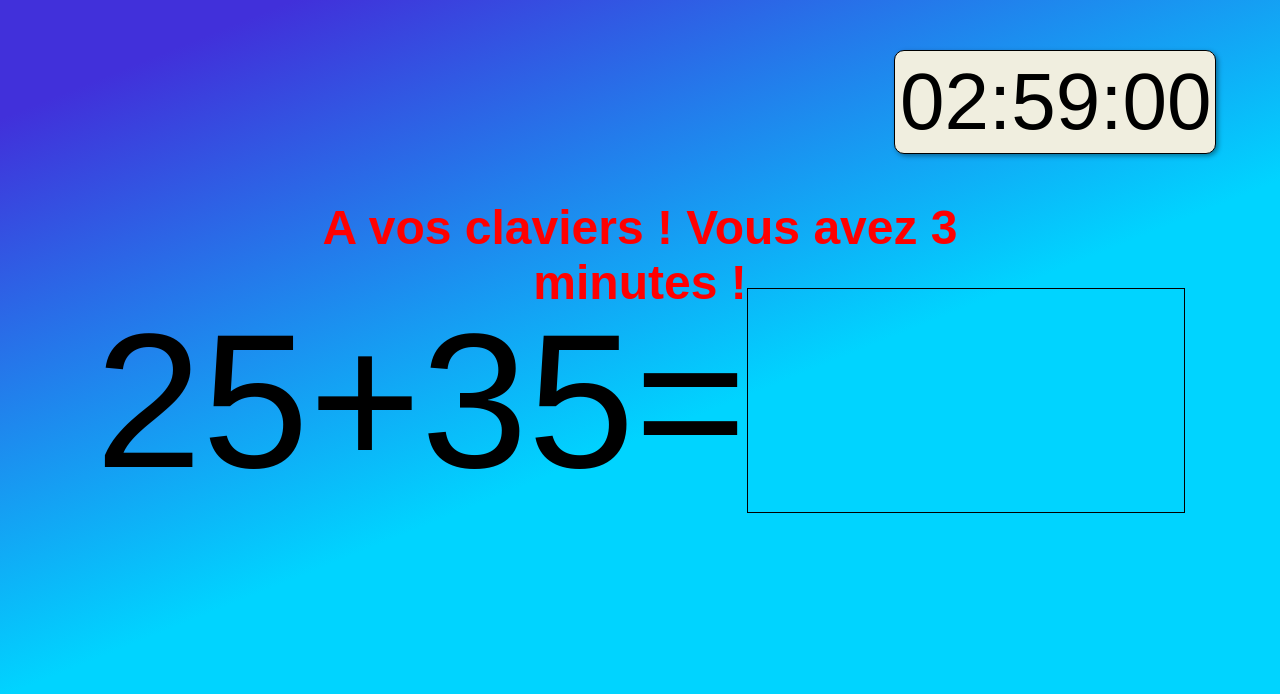
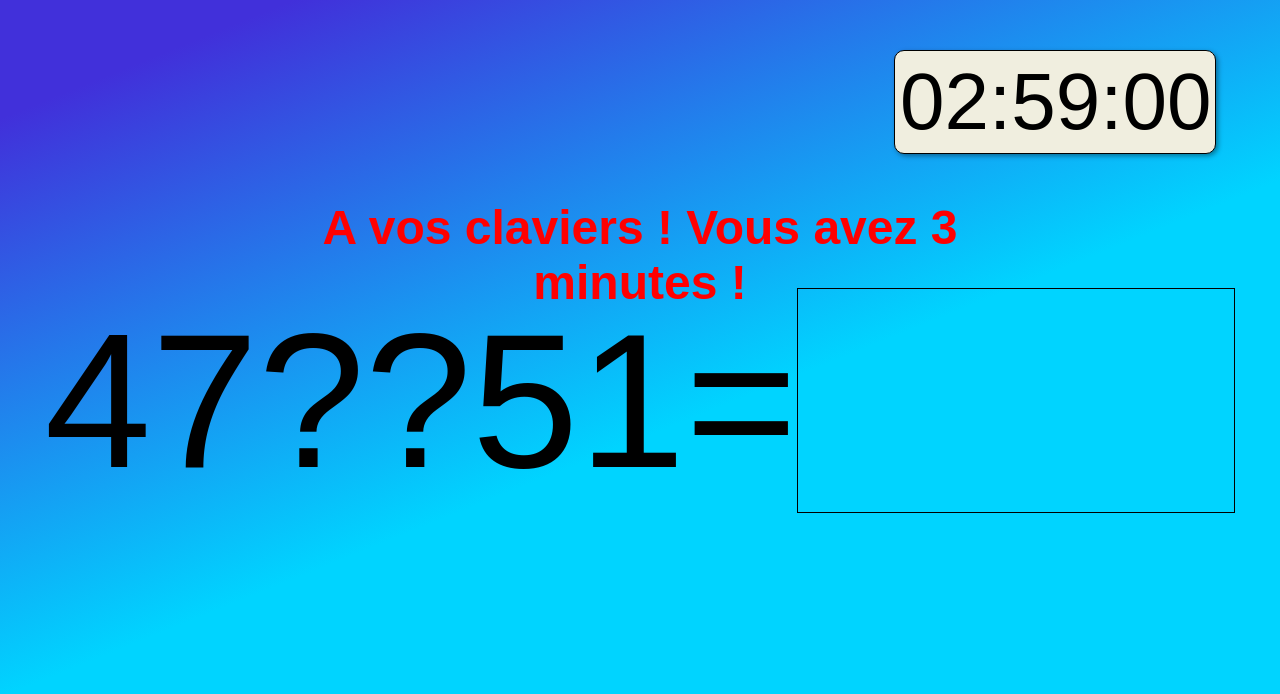
Before and after one commit to Swinolani/projet-jeu-calcul, an Angular app: page /calcul in a window 1280 px wide. Shown: the top 694 px of the page. Built offline with nearby package versions, Linux system fonts and the light colour scheme.

Commit message:
mise en place de la fonctionnalité de calcul sans style sur les reponse donnée

```diff
--- a/src/app/app.routes.ts
+++ b/src/app/app.routes.ts
@@ -5,12 +5,14 @@ import { ClassementComponent } from './views/classement.component';
 import { LogComponent } from './views/log.component';
 import { ConnexionComponent } from './components/connexion.component';
 import { InscriptionComponent } from './components/inscription.component';
+import { InformationComponent } from './views/information.component';
 
 export const routes: Routes = [
   { path: 'accueil', component: AccueilComponent },
   { path: '', redirectTo: 'accueil', pathMatch: 'full' },
   { path: 'calcul', component: CalculComponent },
   { path: 'classement', component: ClassementComponent },
+  { path: 'infos', component: InformationComponent },
   {
     path: 'login',
     component: LogComponent,
--- a/src/app/components/nav.component.ts
+++ b/src/app/components/nav.component.ts
@@ -9,6 +9,7 @@ import { RouterModule } from '@angular/router';
     <nav>
       <a routerLink="/accueil">Accueil</a>
       <a routerLink="/classement">Classement</a>
+      <a routerLink="/infos">Informations</a>
       <a routerLink="/login/connexion">Se connecter</a>
     </nav>
   `,
@@ -27,6 +28,7 @@ import { RouterModule } from '@angular/router';
     color: black;
     font-size: 1.8rem;
     font-weight: bold;
+    text-align:center;
   }
   a:hover {
     background-color: rgba(255, 255, 255, 0.212);
--- a/src/app/services/outil-jeu.service.ts
+++ b/src/app/services/outil-jeu.service.ts
@@ -1,11 +1,17 @@
 import { Injectable } from '@angular/core';
+import { BehaviorSubject } from 'rxjs';
 
 @Injectable({
   providedIn: 'root',
 })
 export class OutilJeuService {
-  nombre_1_a_100(): Number {
+  nombre_1_a_100(): number {
     return Math.floor(Math.random() * 100);
   }
-  constructor() {}
+  operateur_random(tableau: Array<String>): String {
+    return tableau[Math.floor(Math.random() * tableau.length)];
+  }
+  mode$: BehaviorSubject<String | null> = new BehaviorSubject<String | null>(
+    null
+  );
 }
--- a/src/app/views/accueil.component.ts
+++ b/src/app/views/accueil.component.ts
@@ -2,6 +2,7 @@ import { Component, OnInit } from '@angular/core';
 import { Router, RouterModule } from '@angular/router';
 import { NavComponent } from '../components/nav.component';
 import { FormsModule, NgForm } from '@angular/forms';
+import { OutilJeuService } from '../services/outil-jeu.service';
 
 @Component({
   selector: 'app-accueil',
@@ -98,7 +99,7 @@ export class AccueilComponent {
 
   erreurBoutonCalculAvantJeu: String | undefined;
 
-  constructor(private router: Router) {}
+  constructor(private router: Router, private outil: OutilJeuService) {}
   parametre(section: HTMLElement) {
     section.style.display = '';
 
@@ -117,7 +118,7 @@ export class AccueilComponent {
       this.erreurBoutonCalculAvantJeu = 'Selectionnez un niveau !';
     } else {
       this.erreurBoutonCalculAvantJeu = '';
-      // Envoyer form.value.mode dans un service que l'on recup dans calcul
+      this.outil.mode$.next(form.value.mode);
       this.router.navigate(['calcul']);
     }
   }
--- a/src/app/views/calcul.component.ts
+++ b/src/app/views/calcul.component.ts
@@ -1,4 +1,6 @@
 import { AfterViewInit, Component, ElementRef, ViewChild } from '@angular/core';
+import { OutilJeuService } from '../services/outil-jeu.service';
+import { Router } from '@angular/router';
 
 @Component({
   selector: 'app-calcul',
@@ -13,14 +15,16 @@ import { AfterViewInit, Component, ElementRef, ViewChild } from '@angular/core';
     <p #text class="text">A vos claviers ! Vous avez 3 minutes !</p>
     <div #jeuCalcul class="calcul">
       <div class="elemCalcul">
-        25+35=<input
+        {{ nombreRandom1
+        }}{{ operateurRandom != undefined ? operateurRandom : '??'
+        }}{{ nombreRandom2 }}=<input
           type="text"
           name="result"
           id="result"
           maxlength="4"
           checked
           #resultat
-          (keyup)="gestionCalcul(resultat.value, $event)"
+          (keypress)="gestionCalcul(resultat.value, $event)"
         />
       </div>
     </div>
@@ -94,14 +98,70 @@ export class CalculComponent implements AfterViewInit {
   @ViewChild('text') private text: ElementRef<HTMLParagraphElement>;
 
   //Autres attribut
+  // Relatif au chrono
   compteur: number = 3;
   minute: number = 3;
   seconde: number = 0;
   ms: number = 0;
+
+  constructor(private outil: OutilJeuService, private router: Router) {}
+
+  //Relatif au calcul
+  nombreRandom1: number = this.outil.nombre_1_a_100();
+  nombreRandom2: number = this.outil.nombre_1_a_100();
+  tableauOperateur: Array<String>;
+  operateurRandom: String;
+  regexChiffre: RegExp = new RegExp(/^[0-9]$/);
   // Gestion du calcul avec récuperation du mode dedans
-  gestionCalcul(valeur: String, event: KeyboardEvent) {
+  gestionCalcul(valeur: string, event: KeyboardEvent) {
+    // Forcer l'entrée des chiffres
+    if (!event.key.match(this.regexChiffre)) {
+      event.preventDefault();
+    }
     if (event.key == 'Enter') {
-      // Code du calcul ici
+      switch (this.operateurRandom) {
+        case '+':
+          if (this.nombreRandom1 + this.nombreRandom2 == parseInt(valeur)) {
+            console.log('correct !'); // A MODIFIER
+          } else {
+            console.log('incorrect !'); // A MODIFIER
+          }
+          this.nombreRandom1 = this.outil.nombre_1_a_100();
+          this.nombreRandom2 = this.outil.nombre_1_a_100();
+          this.operateurRandom = this.outil.operateur_random(
+            this.tableauOperateur
+          );
+          break;
+        case '-':
+          if (this.nombreRandom1 - this.nombreRandom2 == parseInt(valeur)) {
+            console.log('correct !'); // A MODIFIER
+          } else {
+            console.log('incorrect !'); // A MODIFIER
+          }
+          this.nombreRandom1 = this.outil.nombre_1_a_100();
+          this.nombreRandom2 = this.outil.nombre_1_a_100();
+          this.operateurRandom = this.outil.operateur_random(
+            this.tableauOperateur
+          );
+          break;
+        case '×':
+          if (this.nombreRandom1 * this.nombreRandom2 == parseInt(valeur)) {
+            console.log('correct !'); // A MODIFIER
+          } else {
+            console.log('incorrect !'); // A MODIFIER
+          }
+          this.nombreRandom1 = this.outil.nombre_1_a_100();
+          this.nombreRandom2 = this.outil.nombre_1_a_100();
+          this.operateurRandom = this.outil.operateur_random(
+            this.tableauOperateur
+          );
+          break;
+        default:
+          this.router.navigate(['accueil']);
+          break;
+      }
+
+      this.resultat.nativeElement.value = '';
     }
   }
   // Le code pour le fonctionnel du jeu avec les methodes ici !
@@ -121,6 +181,45 @@ export class CalculComponent implements AfterViewInit {
         this.jeuCalcul.nativeElement.style.display = '';
         this.resultat.nativeElement.focus();
         // Ici on recup le mode et on initie les nombre et l'operateur en fonction
+        switch (this.outil.mode$.getValue()) {
+          case 'tout-operation':
+            this.tableauOperateur = ['+', '-', '×'];
+            this.operateurRandom = this.outil.operateur_random(
+              this.tableauOperateur
+            );
+            break;
+          case 'addition-multiplication':
+            this.tableauOperateur = ['+', '×'];
+            this.operateurRandom = this.outil.operateur_random(
+              this.tableauOperateur
+            );
+            break;
+          case 'addition-soustraction':
+            this.tableauOperateur = ['+', '-'];
+            this.operateurRandom = this.outil.operateur_random(
+              this.tableauOperateur
+            );
+            break;
+          case 'multiplication':
+            this.tableauOperateur = ['×'];
+            this.operateurRandom = this.outil.operateur_random(
+              this.tableauOperateur
+            );
+            break;
+          case 'addition':
+            this.tableauOperateur = ['+'];
+            this.operateurRandom = this.outil.operateur_random(
+              this.tableauOperateur
+            );
+            break;
+          case 'soustraction':
+            this.tableauOperateur = ['-'];
+            this.operateurRandom = this.outil.operateur_random(
+              this.tableauOperateur
+            );
+            break;
+        }
+
         // Disparition du text
         setTimeout(() => {
           this.text.nativeElement.style.display = 'none';
@@ -144,7 +243,10 @@ export class CalculComponent implements AfterViewInit {
           } else {
             this.ms--;
           }
-          // Peut être colorier l'interface en fonction du compteur?
+          // Sous les 10 secondes, le chrono est rouge !
+          if (this.minute == 0 && this.seconde == 10 && this.ms == 0) {
+            this.chrono.nativeElement.style.color = 'red';
+          }
         }, 10);
       }
     }, 1000);
--- /dev/null
+++ b/src/app/views/information.component.ts
@@ -0,0 +1,14 @@
+import { Component } from '@angular/core';
+import { NavComponent } from '../components/nav.component';
+
+@Component({
+  selector: 'app-information',
+  standalone: true,
+  template: `
+    <app-nav></app-nav>
+    <p>information works!</p>
+  `,
+  styles: ``,
+  imports: [NavComponent],
+})
+export class InformationComponent {}
```
